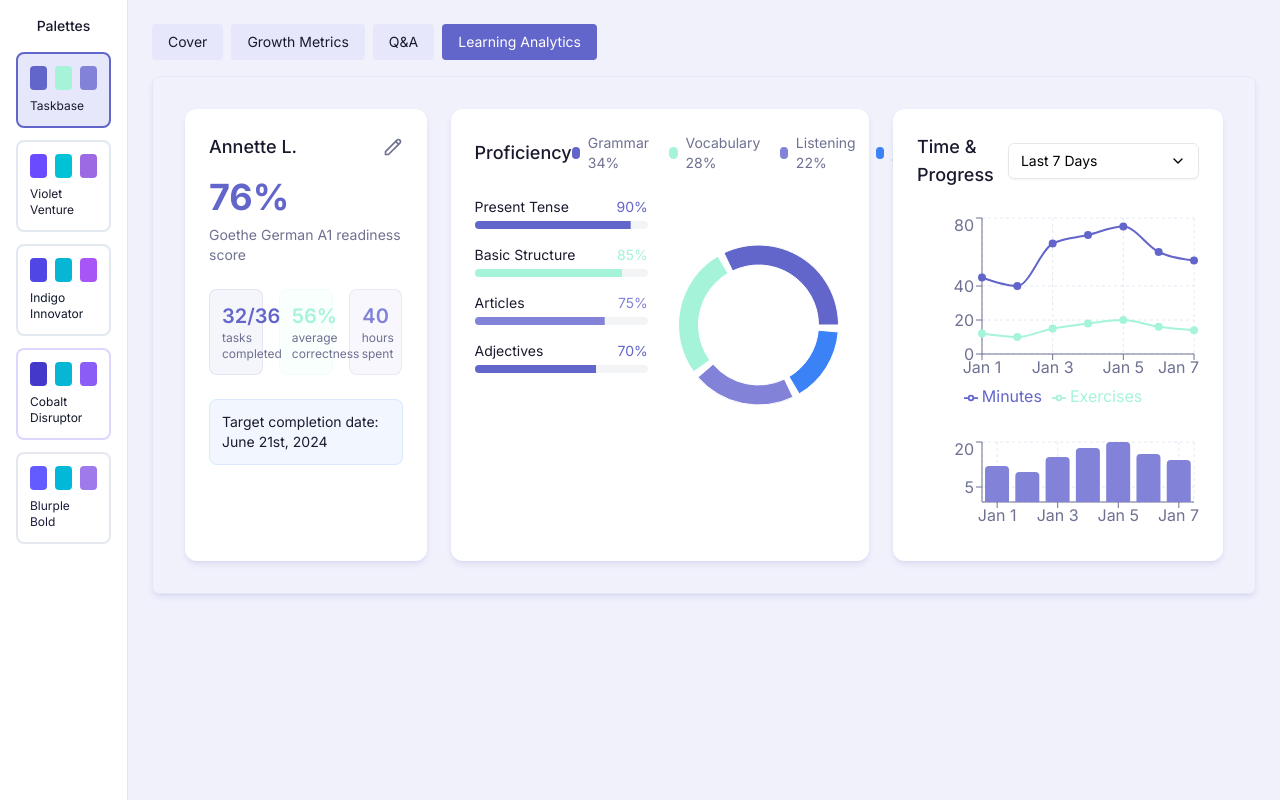
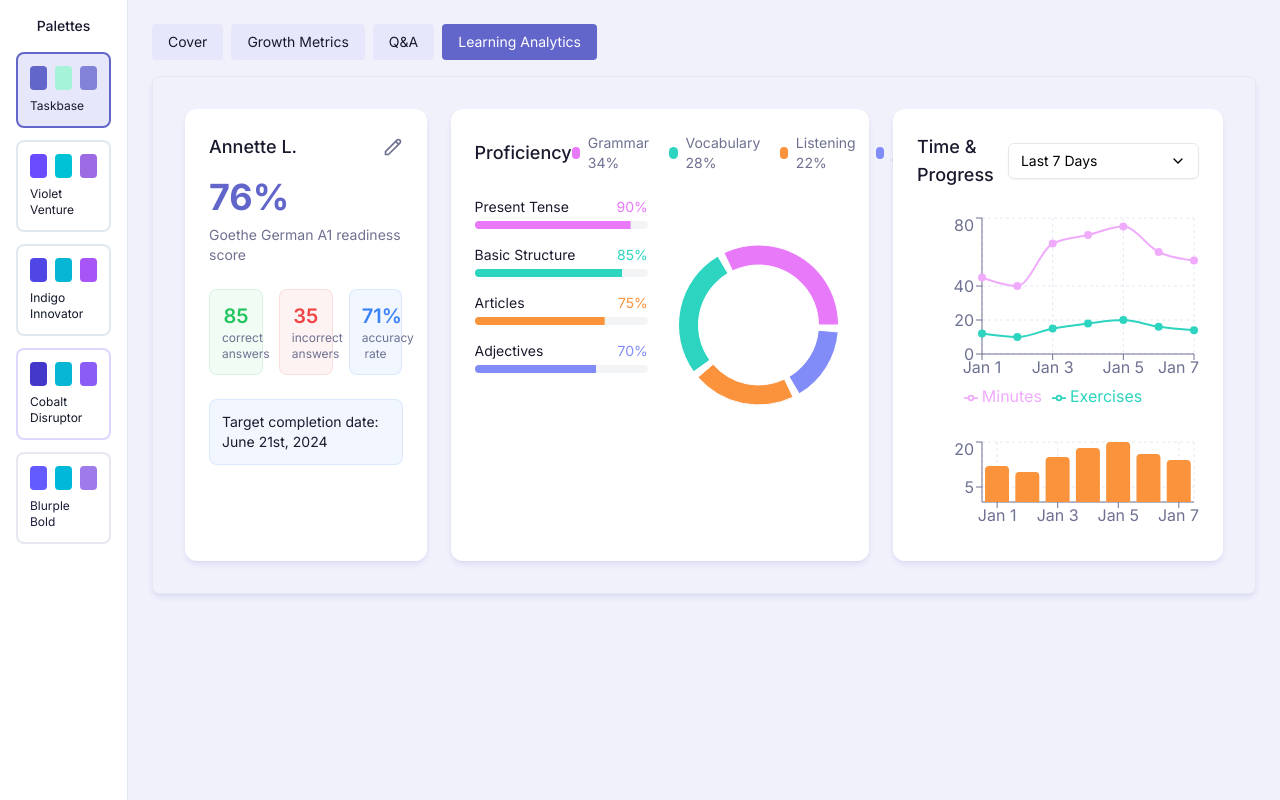
Before and after one commit to lguillain/Color-Refresh, a React (Vite) app: page / in a window 1280 px wide. Both pictures are taken after a click on the button "Learning Analytics". Built offline with nearby package versions, Linux system fonts and the light colour scheme.

Commit message:
update palettes

```diff
--- a/src/LearningAnalyticsSlide.tsx
+++ b/src/LearningAnalyticsSlide.tsx
@@ -24,13 +24,18 @@ interface TimeData {
 }
 
 const LearningAnalyticsSlide = ({ selectedPalette }: LearningAnalyticsSlideProps) => {
-  const { primary, secondary, tertiary, background, text, border, shadow, status } = selectedPalette.colors;
+  const { primary, secondary, tertiary, background, text, border, shadow, status, graph } = selectedPalette.colors;
+
+  // Helper function to get graph colors with fallback
+  const getGraphColor = (type: 'categorical' | 'accent', index: number, fallback: string) => {
+    return graph?.[type]?.[index] || fallback;
+  };
 
   const skillsData: SkillData[] = [
-    { name: "Present Tense", percentage: 90, color: primary },
-    { name: "Basic Structure", percentage: 85, color: secondary },
-    { name: "Articles", percentage: 75, color: tertiary },
-    { name: "Adjectives", percentage: 70, color: primary },
+    { name: "Present Tense", percentage: 90, color: getGraphColor('categorical', 0, status.success) },
+    { name: "Basic Structure", percentage: 85, color: getGraphColor('categorical', 1, status.success) },
+    { name: "Articles", percentage: 75, color: getGraphColor('categorical', 2, status.warning) },
+    { name: "Adjectives", percentage: 70, color: getGraphColor('categorical', 3, status.warning) },
   ];
 
   const timeData: TimeData[] = [
@@ -44,11 +49,18 @@ const LearningAnalyticsSlide = ({ selectedPalette }: LearningAnalyticsSlideProps
   ];
 
   const distributionData = [
-    { name: "Grammar", value: 34, color: primary },
-    { name: "Vocabulary", value: 28, color: secondary },
-    { name: "Listening", value: 22, color: tertiary },
-    { name: "Speaking", value: 16, color: status.info }
+    { name: "Grammar", value: 34, color: getGraphColor('categorical', 0, status.success) },
+    { name: "Vocabulary", value: 28, color: getGraphColor('categorical', 1, status.info) },
+    { name: "Listening", value: 22, color: getGraphColor('categorical', 2, status.warning) },
+    { name: "Speaking", value: 16, color: getGraphColor('categorical', 3, status.error) }
   ];
+
+  const correctnessStats = {
+    total: 120,
+    correct: 85,
+    incorrect: 35,
+    accuracy: 71
+  };
 
   return (
     <div className="w-full h-full p-8 grid grid-cols-12 gap-6" style={{ backgroundColor: background.main }}>
@@ -71,25 +83,25 @@ const LearningAnalyticsSlide = ({ selectedPalette }: LearningAnalyticsSlideProps
 
         <div className="grid grid-cols-3 gap-4 mb-6">
           <div className="text-center p-3 rounded-lg" style={{
-            backgroundColor: primary + '10',
-            border: `1px solid ${primary + '20'}`
+            backgroundColor: status.success + '10',
+            border: `1px solid ${status.success + '20'}`
           }}>
-            <div className="text-xl font-semibold" style={{ color: primary }}>32/36</div>
-            <div className="text-xs" style={{ color: text.muted }}>tasks completed</div>
+            <div className="text-xl font-semibold" style={{ color: status.success }}>{correctnessStats.correct}</div>
+            <div className="text-xs" style={{ color: text.muted }}>correct answers</div>
           </div>
           <div className="text-center p-3 rounded-lg" style={{
-            backgroundColor: secondary + '10',
-            border: `1px solid ${secondary + '20'}`
+            backgroundColor: status.error + '10',
+            border: `1px solid ${status.error + '20'}`
           }}>
-            <div className="text-xl font-semibold" style={{ color: secondary }}>56%</div>
-            <div className="text-xs" style={{ color: text.muted }}>average correctness</div>
+            <div className="text-xl font-semibold" style={{ color: status.error }}>{correctnessStats.incorrect}</div>
+            <div className="text-xs" style={{ color: text.muted }}>incorrect answers</div>
           </div>
           <div className="text-center p-3 rounded-lg" style={{
-            backgroundColor: tertiary + '10',
-            border: `1px solid ${tertiary + '20'}`
+            backgroundColor: status.info + '10',
+            border: `1px solid ${status.info + '20'}`
           }}>
-            <div className="text-xl font-semibold" style={{ color: tertiary }}>40</div>
-            <div className="text-xs" style={{ color: text.muted }}>hours spent</div>
+            <div className="text-xl font-semibold" style={{ color: status.info }}>{correctnessStats.accuracy}%</div>
+            <div className="text-xs" style={{ color: text.muted }}>accuracy rate</div>
           </div>
         </div>
 
@@ -193,17 +205,17 @@ const LearningAnalyticsSlide = ({ selectedPalette }: LearningAnalyticsSlideProps
                 type="monotone"
                 dataKey="minutes"
                 name="Minutes"
-                stroke={primary}
+                stroke={getGraphColor('accent', 0, primary)}
                 strokeWidth={2}
-                dot={{ fill: primary }}
+                dot={{ fill: getGraphColor('accent', 0, primary) }}
               />
               <Line
                 type="monotone"
                 dataKey="exercises"
                 name="Exercises"
-                stroke={secondary}
+                stroke={getGraphColor('accent', 1, secondary)}
                 strokeWidth={2}
-                dot={{ fill: secondary }}
+                dot={{ fill: getGraphColor('accent', 1, secondary) }}
               />
             </LineChart>
           </ResponsiveContainer>
@@ -221,7 +233,7 @@ const LearningAnalyticsSlide = ({ selectedPalette }: LearningAnalyticsSlideProps
                 }}
                 labelStyle={{ color: text.primary }}
               />
-              <Bar dataKey="exercises" fill={tertiary} radius={[4, 4, 0, 0]} />
+              <Bar dataKey="exercises" fill={getGraphColor('accent', 2, tertiary)} radius={[4, 4, 0, 0]} />
             </BarChart>
           </ResponsiveContainer>
         </div>
--- a/src/palettes.ts
+++ b/src/palettes.ts
@@ -23,6 +23,12 @@ export interface ExtendedColorPalette {
     };
     border: string;
     shadow: string;
+    graph?: {
+      sequential: string[];
+      categorical: string[];
+      diverging: string[];
+      accent: string[];
+    };
   };
 }
 
@@ -30,28 +36,43 @@ export const palettes: ExtendedColorPalette[] = [
   {
     title: "Taskbase",
     colors: {
-      primary: "#6265C9", // The darker purple used in ARR graph
-      secondary: "#A5F4D9", // Mint green used in pipeline chart
-      tertiary: "#8182D8", // Lighter purple color in the charts
+      primary: "#6265C9",
+      secondary: "#A5F4D9",
+      tertiary: "#8182D8",
       background: {
-        main: "#F0F1FB", // Light lavender background
-        light: "#FFFFFF", // White background
-        card: "#FFFFFF", // White card background
-        hover: "#E6E7FA" // Slightly darker than main background
+        main: "#F0F1FB",
+        light: "#FFFFFF",
+        card: "#FFFFFF",
+        hover: "#E6E7FA"
       },
       text: {
-        primary: "#1A1A2E", // Dark text color
-        secondary: "#4B4B66", // Medium text color
-        muted: "#6E7191" // Light text color
+        primary: "#1A1A2E",
+        secondary: "#4B4B66",
+        muted: "#6E7191"
       },
       status: {
-        success: "#22C55E", // Standard green for success
-        error: "#EF4444", // Standard red for error
-        warning: "#F59E0B", // Standard amber for warning
-        info: "#3B82F6" // Standard blue for info
+        success: "#22C55E",
+        error: "#EF4444",
+        warning: "#F59E0B",
+        info: "#3B82F6"
       },
-      border: "#E2E8F0", // Light gray border
-      shadow: "rgba(98, 101, 201, 0.12)" // Shadow based on primary color
+      border: "#E2E8F0",
+      shadow: "rgba(98, 101, 201, 0.12)",
+      graph: {
+        sequential: [
+          "#D8B4FE", "#C084FC", "#A855F7", "#9333EA",
+          "#7E22CE", "#6B21A8", "#581C87", "#4C1D95"
+        ],
+        categorical: [
+          "#E879F9", "#2DD4BF", "#FB923C", "#818CF8",
+          "#F472B6", "#34D399", "#FBBF24", "#38BDF8"
+        ],
+        diverging: [
+          "#C084FC", "#D8B4FE", "#E9D5FF", "#FFFFFF",
+          "#BAE6FD", "#7DD3FC", "#38BDF8"
+        ],
+        accent: ["#F0ABFC", "#2DD4BF", "#FB923C", "#818CF8"]
+      }
     }
   },
   {
@@ -78,7 +99,22 @@ export const palettes: ExtendedColorPalette[] = [
         info: "#3B82F6"
       },
       border: "#E2E8F0",
-      shadow: "rgba(107, 75, 255, 0.12)"
+      shadow: "rgba(107, 75, 255, 0.12)",
+      graph: {
+        sequential: [
+          "#FDB4D5", "#FC85BB", "#FA56A1", "#F72786",
+          "#D91170", "#B8005B", "#960047", "#740034"
+        ],
+        categorical: [
+          "#F0ABFC", "#86EFAC", "#FDA4AF", "#93C5FD",
+          "#C4B5FD", "#6EE7B7", "#FDE68A", "#7DD3FC"
+        ],
+        diverging: [
+          "#FDB4D5", "#FCBADE", "#FDC0E5", "#FFFFFF",
+          "#BFE9FF", "#7DD3FC", "#38BDF8"
+        ],
+        accent: ["#F0ABFC", "#86EFAC", "#FDA4AF", "#93C5FD"]
+      }
     }
   },
   {
@@ -105,7 +141,22 @@ export const palettes: ExtendedColorPalette[] = [
         info: "#0EA5E9"
       },
       border: "#E2E8F0",
-      shadow: "rgba(79, 70, 229, 0.12)"
+      shadow: "rgba(79, 70, 229, 0.12)",
+      graph: {
+        sequential: [
+          "#FCD34D", "#FBBF24", "#F59E0B", "#D97706",
+          "#B45309", "#92400E", "#78350F", "#451A03"
+        ],
+        categorical: [
+          "#D8B4FE", "#67E8F9", "#FDE68A", "#A5B4FC",
+          "#F9A8D4", "#6EE7B7", "#FCD34D", "#7DD3FC"
+        ],
+        diverging: [
+          "#FCD34D", "#FDE68A", "#FEF3C7", "#FFFFFF",
+          "#DDD6FE", "#C4B5FD", "#A78BFA"
+        ],
+        accent: ["#D8B4FE", "#67E8F9", "#FDE68A", "#A5B4FC"]
+      }
     }
   },
   {
@@ -132,7 +183,22 @@ export const palettes: ExtendedColorPalette[] = [
         info: "#2563EB"
       },
       border: "#DDD6FE",
-      shadow: "rgba(67, 56, 202, 0.12)"
+      shadow: "rgba(67, 56, 202, 0.12)",
+      graph: {
+        sequential: [
+          "#67E8F9", "#22D3EE", "#06B6D4", "#0891B2",
+          "#0E7490", "#155E75", "#164E63", "#083344"
+        ],
+        categorical: [
+          "#F0ABFC", "#94A3B8", "#FDE68A", "#818CF8",
+          "#FDA4AF", "#67E8F9", "#D8B4FE", "#A5B4FC"
+        ],
+        diverging: [
+          "#67E8F9", "#A5F3FC", "#CFFAFE", "#FFFFFF",
+          "#E9D5FF", "#D8B4FE", "#C084FC"
+        ],
+        accent: ["#F0ABFC", "#94A3B8", "#FDE68A", "#818CF8"]
+      }
     }
   },
   {
@@ -159,7 +225,22 @@ export const palettes: ExtendedColorPalette[] = [
         info: "#4C9AFF"
       },
       border: "#E6E8F0",
-      shadow: "rgba(99, 91, 255, 0.12)"
+      shadow: "rgba(99, 91, 255, 0.12)",
+      graph: {
+        sequential: [
+          "#F472B6", "#EC4899", "#DB2777", "#BE185D",
+          "#9D174D", "#831843", "#6B1839", "#500724"
+        ],
+        categorical: [
+          "#D8B4FE", "#94A3B8", "#FDE68A", "#A5B4FC",
+          "#F472B6", "#67E8F9", "#C4B5FD", "#7DD3FC"
+        ],
+        diverging: [
+          "#F472B6", "#F9A8D4", "#FBCFE8", "#FFFFFF",
+          "#DDD6FE", "#C4B5FD", "#A78BFA"
+        ],
+        accent: ["#D8B4FE", "#94A3B8", "#FDE68A", "#A5B4FC"]
+      }
     }
   }
 ];
```
